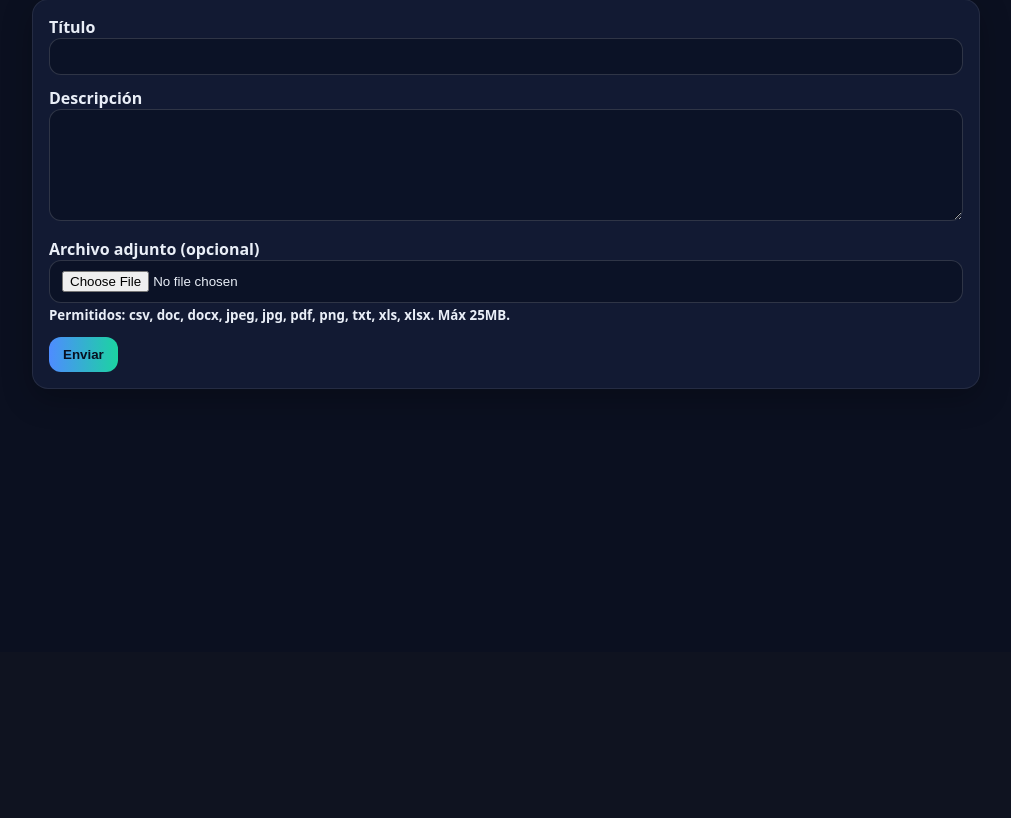
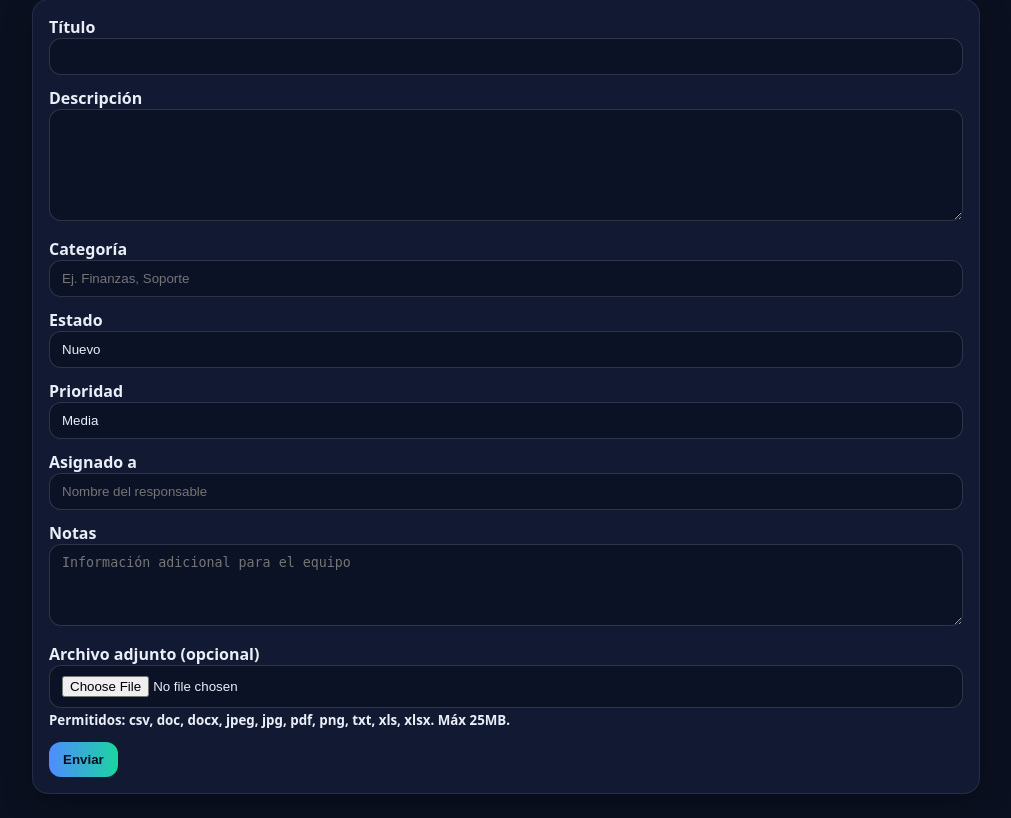
Before and after one commit to popys/report_portal, a Flask app: page /submit in a window 1280 px wide. Shown: the part 148-966 px from the top of the page, without its empty margins (134-1145 px from the left). Before the commit the page ends 537 px from the top, so only its background shows below. Run offline with Flask 3, Linux system fonts and the light colour scheme; the visitor is signed in with stand-in values (Sample User, id 1); parts of the project's set-up code (start-up, migrations or seed data) failed here and were passed over.

Commit message:
Allow all users to capture report metadata

```diff
--- a/app.py
+++ b/app.py
@@ -20,6 +20,11 @@ DEFAULT_ALLOWED_EXTS = {"pdf","doc","docx","xls","xlsx","png","jpg","jpeg","txt"
 ALLOWED_EXTS = set(os.getenv("ALLOWED_EXTS", ",".join(DEFAULT_ALLOWED_EXTS)).split(","))
 MAX_MB = int(os.getenv("UPLOAD_MAX_MB", "25"))
 MAX_CONTENT_LENGTH = MAX_MB * 1024 * 1024
+
+STATUS_OPTIONS = ["Nuevo", "En revisión", "Completado", "Cerrado"]
+PRIORITY_OPTIONS = ["Baja", "Media", "Alta"]
+DEFAULT_STATUS = STATUS_OPTIONS[0]
+DEFAULT_PRIORITY = PRIORITY_OPTIONS[1]
 
 app = Flask(__name__)
 app.config["SECRET_KEY"] = os.getenv("SECRET_KEY", os.urandom(24).hex())
@@ -52,6 +57,11 @@ class Report(db.Model):
     description = db.Column(db.Text, nullable=False)
     filename = db.Column(db.String(255), nullable=True)  # stored name on disk
     original_filename = db.Column(db.String(255), nullable=True)  # original name
+    category = db.Column(db.String(120), nullable=True)
+    status = db.Column(db.String(50), nullable=False, default=DEFAULT_STATUS)
+    priority = db.Column(db.String(20), nullable=False, default=DEFAULT_PRIORITY)
+    assigned_to = db.Column(db.String(120), nullable=True)
+    notes = db.Column(db.Text, nullable=True)
     created_at = db.Column(db.DateTime, default=datetime.utcnow)
     user_id = db.Column(db.Integer, db.ForeignKey("user.id"), nullable=False)
     user = db.relationship("User", backref=db.backref("reports", lazy=True))
@@ -115,6 +125,8 @@ def submit_report():
         title = request.form.get("title","").strip()
         description = request.form.get("description","").strip()
         file = request.files.get("file")
+        category = request.form.get("category", "").strip()
+        notes = request.form.get("notes", "").strip()
         if not title or not description:
             flash("Título y descripción son obligatorios.", "warning")
             return redirect(request.url)
@@ -131,18 +143,39 @@ def submit_report():
             file.save(UPLOAD_FOLDER / stored)
             saved_name = stored
 
+        status_raw = request.form.get("status", "").strip()
+        priority_raw = request.form.get("priority", "").strip()
+        assigned_raw = request.form.get("assigned_to", "").strip()
+
+        status_value = status_raw if status_raw in STATUS_OPTIONS else DEFAULT_STATUS
+        priority_value = priority_raw if priority_raw in PRIORITY_OPTIONS else DEFAULT_PRIORITY
+        assigned_to = assigned_raw or None
+
         rep = Report(
             title=title,
             description=description,
             filename=saved_name,
             original_filename=original_name,
+            category=(category or None),
+            status=status_value,
+            priority=priority_value,
+            assigned_to=assigned_to,
+            notes=(notes or None),
             user_id=current_user.id
         )
         db.session.add(rep)
         db.session.commit()
         flash("Reporte enviado.", "success")
         return redirect(url_for("index"))
-    return render_template("submit_report.html", allowed_exts=", ".join(sorted(ALLOWED_EXTS)), max_mb=MAX_MB)
+    return render_template(
+        "submit_report.html",
+        allowed_exts=", ".join(sorted(ALLOWED_EXTS)),
+        max_mb=MAX_MB,
+        status_choices=STATUS_OPTIONS,
+        priority_choices=PRIORITY_OPTIONS,
+        default_status=DEFAULT_STATUS,
+        default_priority=DEFAULT_PRIORITY,
+    )
 
 @app.route("/reports/<int:report_id>")
 @login_required
--- a/static/styles.css
+++ b/static/styles.css
@@ -12,10 +12,11 @@ h1 { font-size: 28px; margin: 8px 0 16px; }
 
 .card { background:var(--card); border:1px solid rgba(255,255,255,.08); border-radius:16px; padding:16px; box-shadow: 0 10px 30px rgba(0,0,0,.25); }
 label { display:block; margin-bottom:12px; font-weight:600; }
-input[type="text"], input[type="password"], textarea, input[type="file"] {
+input[type="text"], input[type="password"], textarea, input[type="file"], select {
   width:100%; background:#0b1226; color:var(--text); border:1px solid rgba(255,255,255,.15);
   border-radius:12px; padding:10px 12px; outline:none;
 }
+select { appearance:none; }
 .checkbox { display:flex; align-items:center; gap:8px; font-weight:600; }
 .muted { color: var(--muted); }
 
@@ -36,3 +37,7 @@ input[type="text"], input[type="password"], textarea, input[type="file"] {
 .list-item:hover { background: rgba(255,255,255,.04); }
 .list-title { font-weight:700; }
 .list-meta { color:var(--muted); font-size: 12px; margin-top:4px; }
+
+.report-details { display:grid; grid-template-columns: minmax(120px, 160px) 1fr; gap:8px 16px; margin:16px 0 0; }
+.report-details dt { font-weight:700; color:var(--muted); }
+.report-details dd { margin:0; }
--- a/templates/dashboard.html
+++ b/templates/dashboard.html
@@ -9,7 +9,8 @@
       {% for r in reports %}
         <a class="list-item" href="{{ url_for('view_report', report_id=r.id) }}">
           <div class="list-title">{{ r.title }}</div>
-          <div class="list-meta">Por {{ r.user.full_name }} • {{ r.created_at.strftime('%Y-%m-%d %H:%M') }}</div>
+          <div class="list-meta">Por {{ r.user.full_name }} • {{ r.created_at.strftime('%Y-%m-%d %H:%M') }}{% if r.category %} • Categoría: {{ r.category }}{% endif %}</div>
+          <div class="list-meta">Estado: <strong>{{ r.status }}</strong> • Prioridad: <strong>{{ r.priority }}</strong>{% if r.assigned_to %} • Asignado a: {{ r.assigned_to }}{% endif %}</div>
         </a>
       {% endfor %}
     </div>
--- a/templates/submit_report.html
+++ b/templates/submit_report.html
@@ -9,6 +9,29 @@
     <label>Descripción
       <textarea name="description" rows="6" required></textarea>
     </label>
+    <label>Categoría
+      <input type="text" name="category" placeholder="Ej. Finanzas, Soporte">
+    </label>
+    <label>Estado
+      <select name="status">
+        {% for status in status_choices %}
+          <option value="{{ status }}" {% if status == default_status %}selected{% endif %}>{{ status }}</option>
+        {% endfor %}
+      </select>
+    </label>
+    <label>Prioridad
+      <select name="priority">
+        {% for priority in priority_choices %}
+          <option value="{{ priority }}" {% if priority == default_priority %}selected{% endif %}>{{ priority }}</option>
+        {% endfor %}
+      </select>
+    </label>
+    <label>Asignado a
+      <input type="text" name="assigned_to" placeholder="Nombre del responsable">
+    </label>
+    <label>Notas
+      <textarea name="notes" rows="4" placeholder="Información adicional para el equipo"></textarea>
+    </label>
     <label>Archivo adjunto (opcional)
       <input type="file" name="file" >
       <small>Permitidos: {{ allowed_exts }}. Máx {{ max_mb }}MB.</small>
```
Also changed, not shown: templates/view_report.html (+16 -0 lines).
